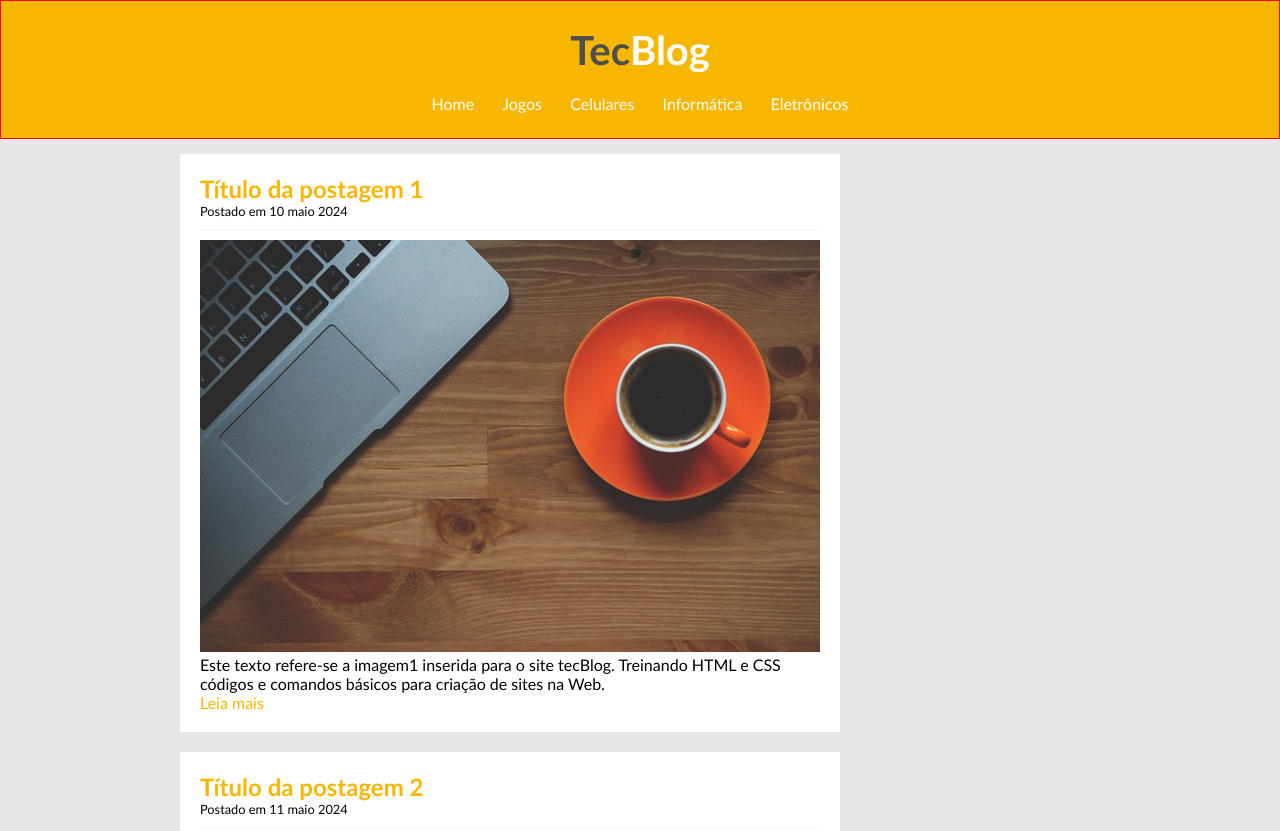
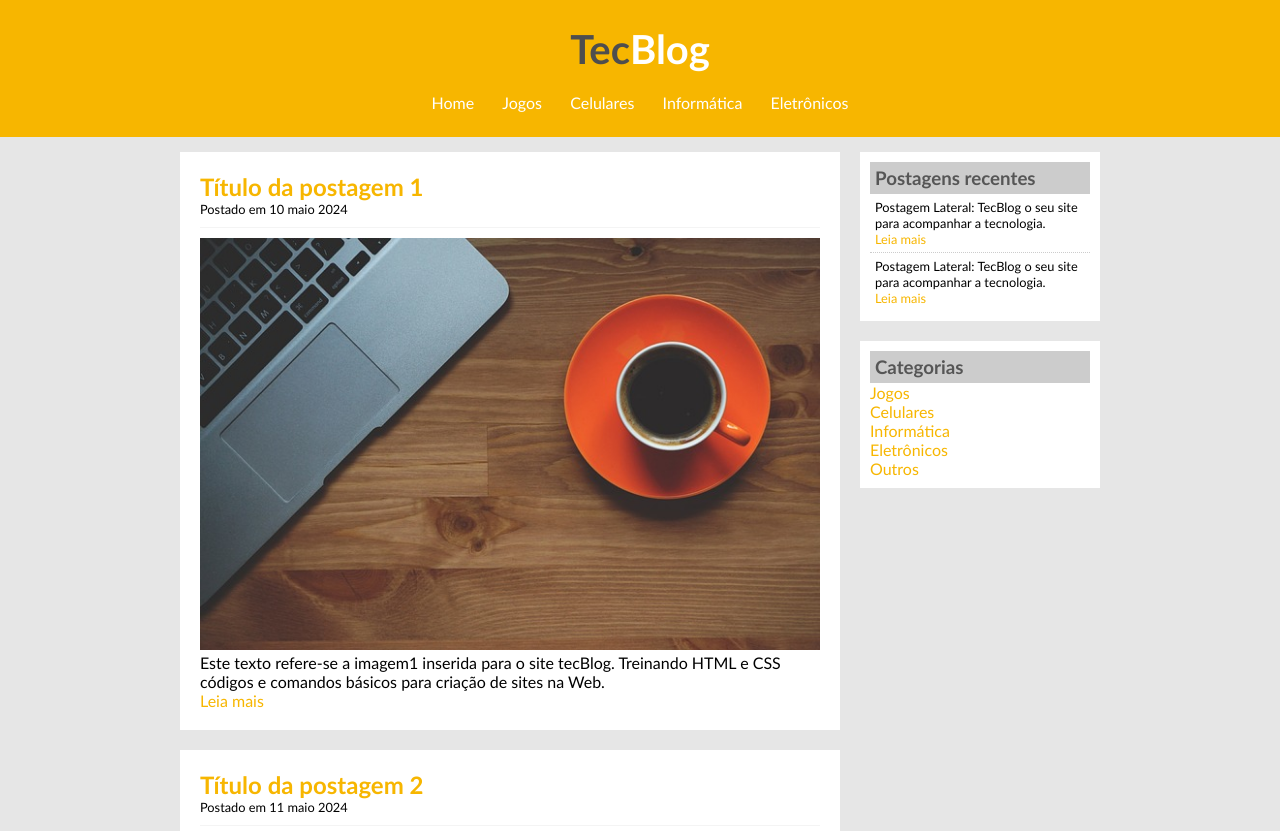
Before and after one commit to MichaelRealTec/Projeto-Site-TecBlog, a plain HTML site: page index.html in a window 1280 px wide. Shown: the top 831 px of the page. Drawn offline with Linux system fonts and the light colour scheme.

Commit message:
Finalizando o site TecBlog

```diff
--- a/css/estilo.css
+++ b/css/estilo.css
@@ -16,7 +16,7 @@ body{
     background-color: #f7b600;
     padding: 15px;
     text-align: center;
-    border: 1px solid red;
+    /* border: 1px solid red; */
 }
 #area-logo, #area-menu{
     padding: 10px;
@@ -27,10 +27,18 @@ body{
     padding: 15px;
 }
 
+
 #area-postagens{
     width: 660px;
     float: left;
 }
+
+#area-lateral{
+    width: 240px;
+    float: right;
+}
+
+
 .postagem{
     padding: 20px;
     margin-bottom: 20px;
@@ -40,6 +48,7 @@ body{
     background: white;
     padding: 10px;
     margin-bottom: 20px;
+
 }
 .postagem-lateral{
     font-size: 0.8em;
```
Also changed, not shown: index.html (+4 -5 lines).
